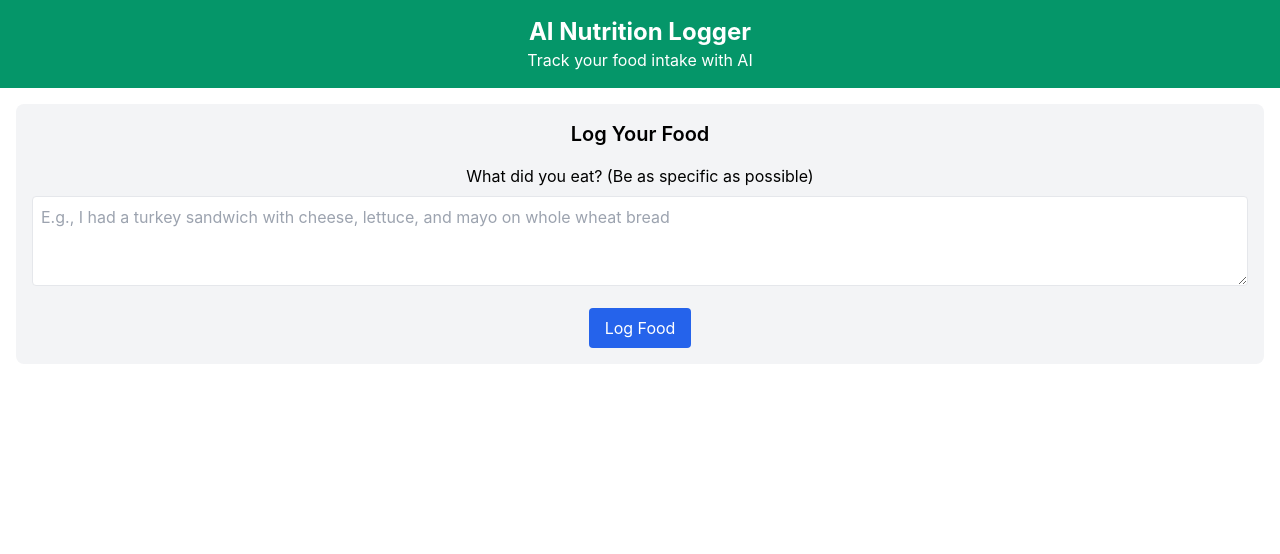
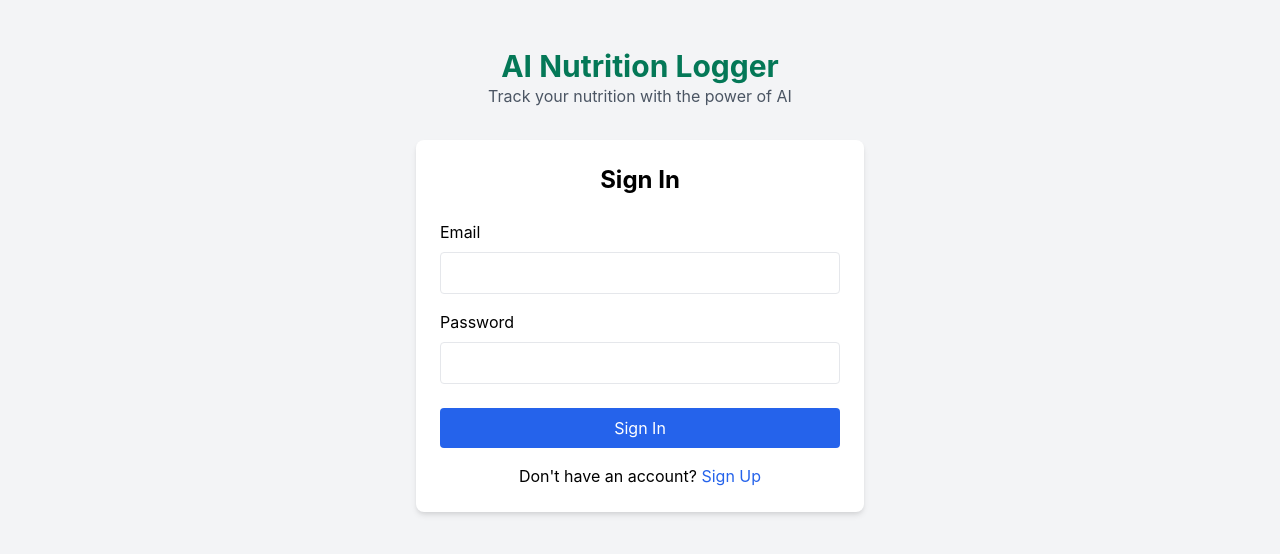
Before and after one commit to bkelman/ai-nutrition-logger, a React (Create React App) app: page / in a window 1280 px wide. Shown: the top 554 px of the page. Built offline with nearby package versions, Linux system fonts and the light colour scheme; no server answers; the database is empty.

Commit message:
Added user authentication with Firebase

```diff
--- a/src/App.js
+++ b/src/App.js
@@ -4,19 +4,24 @@ import Header from './components/Header';
 import FoodInput from './components/FoodInput';
 import NutritionDisplay from './components/NutritionDisplay';
 import DailySummary from './components/DailySummary';
+import AuthContainer from './components/auth/AuthContainer';
+import { AuthProvider, useAuth } from './contexts/AuthContext';
 import { saveMeal, getUserMeals } from './services/mealService';
 
-function App() {
+function AppContent() {
+  const { currentUser } = useAuth();
   const [meals, setMeals] = useState([]);
   const [currentMeal, setCurrentMeal] = useState(null);
   const [loading, setLoading] = useState(true);
 
   // Load user's meals for today
   useEffect(() => {
+    if (!currentUser) return;
+
     const loadMeals = async () => {
       try {
         setLoading(true);
-        const userMeals = await getUserMeals();
+        const userMeals = await getUserMeals(currentUser.uid);
         setMeals(userMeals);
       } catch (error) {
         console.error('Error loading meals:', error);
@@ -26,18 +31,25 @@ function App() {
     };
 
     loadMeals();
-  }, []);
+  }, [currentUser]);
 
   // Add a new meal
   const addMeal = async (meal) => {
+    if (!currentUser) return;
+
     try {
-      const mealId = await saveMeal(meal);
+      const mealId = await saveMeal(meal, currentUser.uid);
       const mealWithId = { ...meal, id: mealId };
       setMeals([mealWithId, ...meals]);
     } catch (error) {
       console.error('Error adding meal:', error);
     }
   };
+
+  // If not authenticated, show auth container
+  if (!currentUser) {
+    return <AuthContainer />;
+  }
 
   return (
     <div className="App">
@@ -46,7 +58,7 @@ function App() {
         <FoodInput setCurrentMeal={setCurrentMeal} addMeal={addMeal} />
         {currentMeal && <NutritionDisplay meal={currentMeal} />}
         {loading ? (
-          <p>Loading your meal history...</p>
+          <p className="text-center py-4">Loading your meal history...</p>
         ) : (
           <DailySummary meals={meals} />
         )}
@@ -55,4 +67,12 @@ function App() {
   );
 }
 
+function App() {
+  return (
+    <AuthProvider>
+      <AppContent />
+    </AuthProvider>
+  );
+}
+
 export default App;
--- a/src/components/Header.js
+++ b/src/components/Header.js
@@ -1,11 +1,38 @@
 import React from 'react';
+import { useAuth } from '../contexts/AuthContext';
 
 function Header() {
+  const { currentUser, logout } = useAuth();
+
+  const handleLogout = async () => {
+    try {
+      await logout();
+    } catch (error) {
+      console.error('Error logging out:', error);
+    }
+  };
+
   return (
     <header className="bg-green-600 text-white p-4">
-      <div className="container mx-auto">
-        <h1 className="text-2xl font-bold">AI Nutrition Logger</h1>
-        <p>Track your food intake with AI</p>
+      <div className="container mx-auto flex justify-between items-center">
+        <div>
+          <h1 className="text-2xl font-bold">AI Nutrition Logger</h1>
+          <p>Track your food intake with AI</p>
+        </div>
+
+        {currentUser && (
+          <div className="flex items-center">
+            <span className="mr-4">
+              Hello, {currentUser.displayName || currentUser.email}
+            </span>
+            <button
+              onClick={handleLogout}
+              className="bg-white text-green-700 px-3 py-1 rounded hover:bg-gray-100"
+            >
+              Logout
+            </button>
+          </div>
+        )}
       </div>
     </header>
   );
--- /dev/null
+++ b/src/components/auth/AuthContainer.js
@@ -0,0 +1,24 @@
+import React, { useState } from 'react';
+import SignIn from './SignIn';
+import SignUp from './SignUp';
+
+function AuthContainer() {
+  const [showSignUp, setShowSignUp] = useState(false);
+
+  return (
+    <div className="min-h-screen bg-gray-100 py-12">
+      <div className="max-w-md mx-auto mb-8 text-center">
+        <h1 className="text-3xl font-bold text-green-700">AI Nutrition Logger</h1>
+        <p className="text-gray-600">Track your nutrition with the power of AI</p>
+      </div>
+
+      {showSignUp ? (
+        <SignUp setShowSignUp={setShowSignUp} />
+      ) : (
+        <SignIn setShowSignUp={setShowSignUp} />
+      )}
+    </div>
+  );
+}
+
+export default AuthContainer;
--- /dev/null
+++ b/src/components/auth/SignIn.js
@@ -0,0 +1,84 @@
+import React, { useState } from 'react';
+import { signInWithEmailAndPassword } from 'firebase/auth';
+import { auth } from '../../firebase';
+
+function SignIn({ setShowSignUp }) {
+  const [email, setEmail] = useState('');
+  const [password, setPassword] = useState('');
+  const [error, setError] = useState(null);
+  const [loading, setLoading] = useState(false);
+
+  const handleSubmit = async (e) => {
+    e.preventDefault();
+    if (!email || !password) return;
+
+    setLoading(true);
+    setError(null);
+
+    try {
+      await signInWithEmailAndPassword(auth, email, password);
+      // No need to redirect - the AuthProvider will handle the state update
+    } catch (err) {
+      setError(err.message);
+      console.error('Sign in error:', err);
+    } finally {
+      setLoading(false);
+    }
+  };
+
+  return (
+    <div className="max-w-md mx-auto p-6 bg-white rounded-lg shadow-md">
+      <h2 className="text-2xl font-bold mb-6 text-center">Sign In</h2>
+
+      {error && (
+        <div className="mb-4 p-3 bg-red-100 text-red-700 rounded">
+          {error}
+        </div>
+      )}
+
+      <form onSubmit={handleSubmit}>
+        <div className="mb-4">
+          <label className="block mb-2">Email</label>
+          <input
+            type="email"
+            className="w-full p-2 border rounded"
+            value={email}
+            onChange={(e) => setEmail(e.target.value)}
+            required
+          />
+        </div>
+
+        <div className="mb-6">
+          <label className="block mb-2">Password</label>
+          <input
+            type="password"
+            className="w-full p-2 border rounded"
+            value={password}
+            onChange={(e) => setPassword(e.target.value)}
+            required
+          />
+        </div>
+
+        <button
+          type="submit"
+          className="w-full bg-blue-600 text-white p-2 rounded mb-4"
+          disabled={loading}
+        >
+          {loading ? 'Signing In...' : 'Sign In'}
+        </button>
+      </form>
+
+      <p className="text-center">
+        Don't have an account?{' '}
+        <button
+          className="text-blue-600"
+          onClick={() => setShowSignUp(true)}
+        >
+          Sign Up
+        </button>
+      </p>
+    </div>
+  );
+}
+
+export default SignIn;
--- /dev/null
+++ b/src/components/auth/SignUp.js
@@ -0,0 +1,99 @@
+import React, { useState } from 'react';
+import { createUserWithEmailAndPassword, updateProfile } from 'firebase/auth';
+import { auth } from '../../firebase';
+
+function SignUp({ setShowSignUp }) {
+  const [name, setName] = useState('');
+  const [email, setEmail] = useState('');
+  const [password, setPassword] = useState('');
+  const [error, setError] = useState(null);
+  const [loading, setLoading] = useState(false);
+
+  const handleSubmit = async (e) => {
+    e.preventDefault();
+    if (!name || !email || !password) return;
+
+    setLoading(true);
+    setError(null);
+
+    try {
+      const userCredential = await createUserWithEmailAndPassword(auth, email, password);
+      await updateProfile(userCredential.user, { displayName: name });
+      // No need to redirect - the AuthProvider will handle the state update
+    } catch (err) {
+      setError(err.message);
+      console.error('Sign up error:', err);
+    } finally {
+      setLoading(false);
+    }
+  };
+
+  return (
+    <div className="max-w-md mx-auto p-6 bg-white rounded-lg shadow-md">
+      <h2 className="text-2xl font-bold mb-6 text-center">Create an Account</h2>
+
+      {error && (
+        <div className="mb-4 p-3 bg-red-100 text-red-700 rounded">
+          {error}
+        </div>
+      )}
+
+      <form onSubmit={handleSubmit}>
+        <div className="mb-4">
+          <label className="block mb-2">Name</label>
+          <input
+            type="text"
+            className="w-full p-2 border rounded"
+            value={name}
+            onChange={(e) => setName(e.target.value)}
+            required
+          />
+        </div>
+
+        <div className="mb-4">
+          <label className="block mb-2">Email</label>
+          <input
+            type="email"
+            className="w-full p-2 border rounded"
+            value={email}
+            onChange={(e) => setEmail(e.target.value)}
+            required
+          />
+        </div>
+
+        <div className="mb-6">
+          <label className="block mb-2">Password</label>
+          <input
+            type="password"
+            className="w-full p-2 border rounded"
+            value={password}
+            onChange={(e) => setPassword(e.target.value)}
+            placeholder="At least 6 characters"
+            minLength="6"
+            required
+          />
+        </div>
+
+        <button
+          type="submit"
+          className="w-full bg-green-600 text-white p-2 rounded mb-4"
+          disabled={loading}
+        >
+          {loading ? 'Creating Account...' : 'Sign Up'}
+        </button>
+      </form>
+
+      <p className="text-center">
+        Already have an account?{' '}
+        <button
+          className="text-blue-600"
+          onClick={() => setShowSignUp(false)}
+        >
+          Sign In
+        </button>
+      </p>
+    </div>
+  );
+}
+
+export default SignUp;
--- /dev/null
+++ b/src/contexts/AuthContext.js
@@ -0,0 +1,38 @@
+import React, { createContext, useContext, useState, useEffect } from 'react';
+import { auth } from '../firebase';
+import { onAuthStateChanged, signOut } from 'firebase/auth';
+
+const AuthContext = createContext();
+
+export function useAuth() {
+  return useContext(AuthContext);
+}
+
+export function AuthProvider({ children }) {
+  const [currentUser, setCurrentUser] = useState(null);
+  const [loading, setLoading] = useState(true);
+
+  useEffect(() => {
+    const unsubscribe = onAuthStateChanged(auth, (user) => {
+      setCurrentUser(user);
+      setLoading(false);
+    });
+
+    return unsubscribe;
+  }, []);
+
+  const logout = () => {
+    return signOut(auth);
+  };
+
+  const value = {
+    currentUser,
+    logout
+  };
+
+  return (
+    <AuthContext.Provider value={value}>
+      {!loading && children}
+    </AuthContext.Provider>
+  );
+}
--- a/src/services/mealService.js
+++ b/src/services/mealService.js
@@ -2,7 +2,7 @@ import { db } from '../firebase';
 import { collection, addDoc, query, where, getDocs, orderBy, Timestamp } from 'firebase/firestore';
 
 // Save a new meal to Firestore
-export const saveMeal = async (mealData, userId = 'anonymous') => {
+export const saveMeal = async (mealData, userId) => {
   try {
     const mealsRef = collection(db, 'meals');
     const mealWithMetadata = {
@@ -20,28 +20,25 @@ export const saveMeal = async (mealData, userId = 'anonymous') => {
 };
 
 // Get all meals for a user, ordered by timestamp
-export const getUserMeals = async (userId = 'anonymous', date = new Date()) => {
+export const getUserMeals = async (userId) => {
+  if (!userId) return [];
+
   try {
-    // Create start and end dates for the query (start of day to end of day)
-    const startOfDay = new Date(date.setHours(0, 0, 0, 0));
-    const endOfDay = new Date(date.setHours(23, 59, 59, 999));
-
     const mealsRef = collection(db, 'meals');
     const q = query(
       mealsRef,
       where('userId', '==', userId),
-      where('createdAt', '>=', Timestamp.fromDate(startOfDay)),
-      where('createdAt', '<=', Timestamp.fromDate(endOfDay)),
       orderBy('createdAt', 'desc')
     );
 
     const querySnapshot = await getDocs(q);
     return querySnapshot.docs.map(doc => ({
       id: doc.id,
-      ...doc.data()
+      ...doc.data(),
+      timestamp: doc.data().timestamp || doc.data().createdAt?.toDate().toISOString() || new Date().toISOString()
     }));
   } catch (error) {
     console.error('Error getting user meals:', error);
-    throw error;
+    return [];
   }
 };
```
